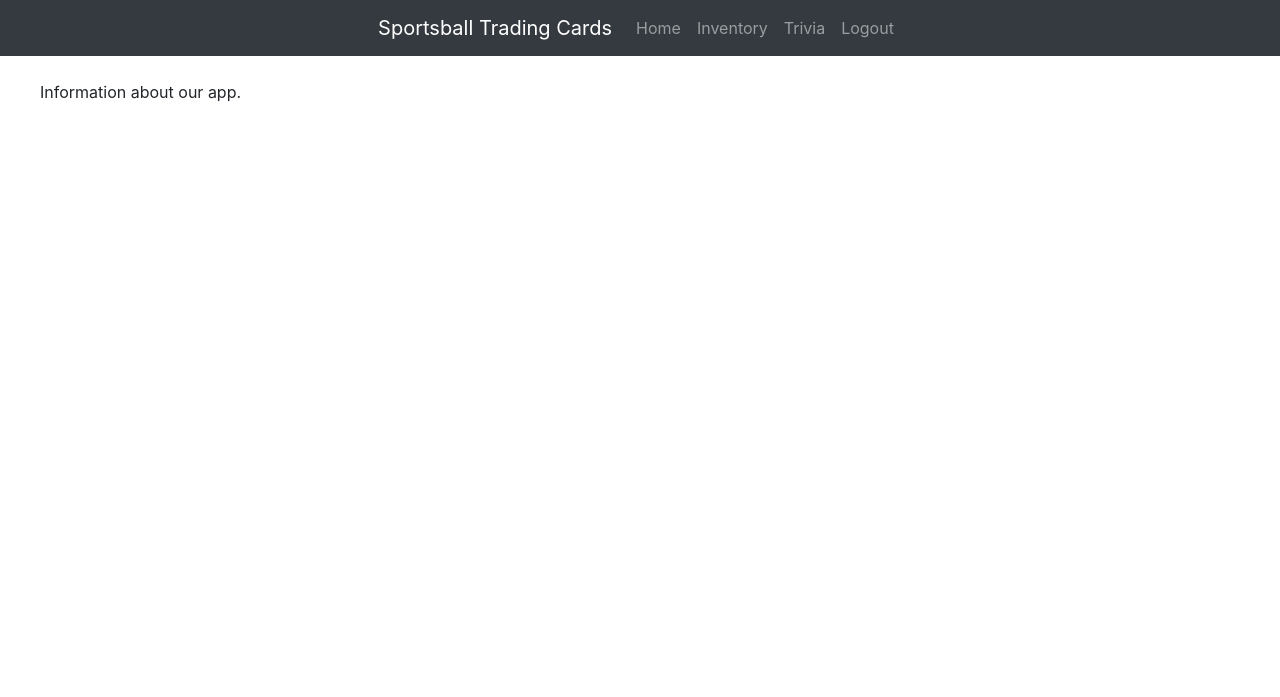
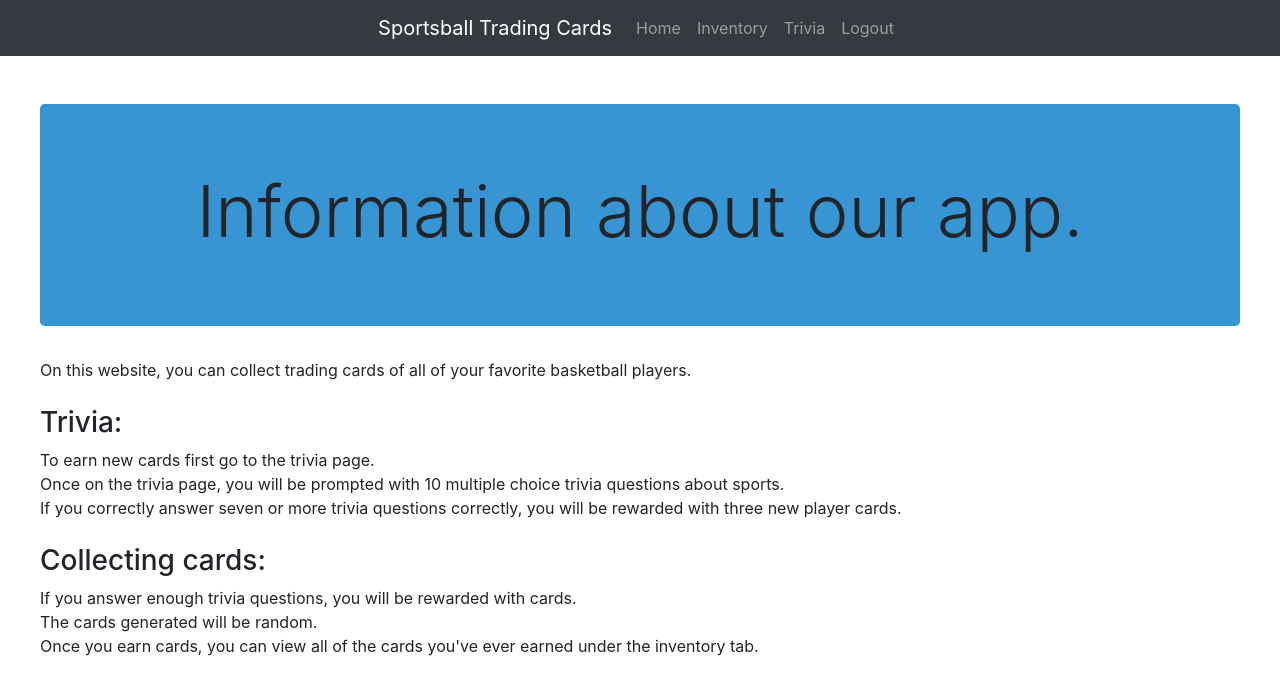
Before and after one commit to HannahXF/OKzoomers_bhuiyanS-chanM-friedH-olinJ, a Flask app: page /home in a window 1280 px wide. Shown: the top 697 px of the page. Run offline with Flask 2, Linux system fonts and the light colour scheme; the visitor is signed in with stand-in values (Sample User, id 1); some libraries are stand-ins or nearby versions.

Commit message:
Added information to the home page

```diff
--- a/templates/home.html
+++ b/templates/home.html
@@ -14,5 +14,23 @@
 {% endblock %}
 
 {% block content %}
-    Information about our app.
+  <br>
+  <div class="jumbotron text-center" style="background-color:#3895D3;">
+      <h3 class="display-3"> Information about our app.</h3>
+  </div>
+    On this website, you can collect trading cards of all of your favorite basketball players.
+    <br><br>
+    <h3>Trivia:</h3>
+    To earn new cards first go to the trivia page.
+    <br>
+    Once on the trivia page, you will be prompted with 10 multiple choice trivia questions about sports.
+    <br>If you correctly answer seven or more trivia questions correctly,
+    you will be rewarded with three new player cards.
+    <br><br>
+    <h3>Collecting cards:</h3>
+    If you answer enough trivia questions, you will be rewarded with cards.
+    <br>The cards generated will be random.
+    <br>Once you earn cards, you can view all of
+    the cards you've ever earned under the inventory tab.
+
 {% endblock %}
```
